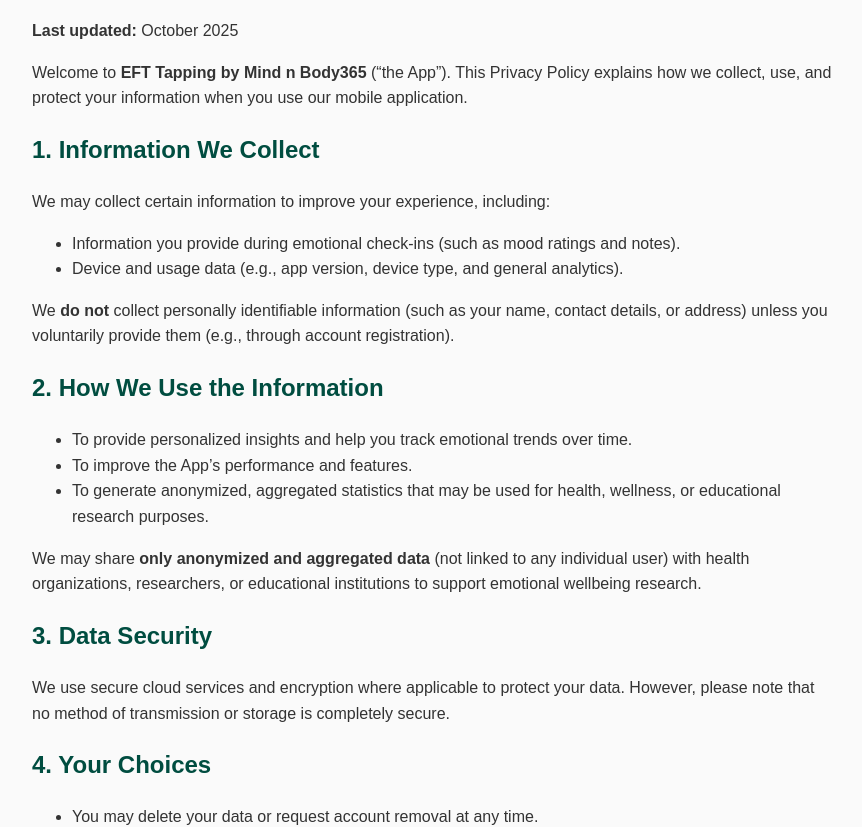
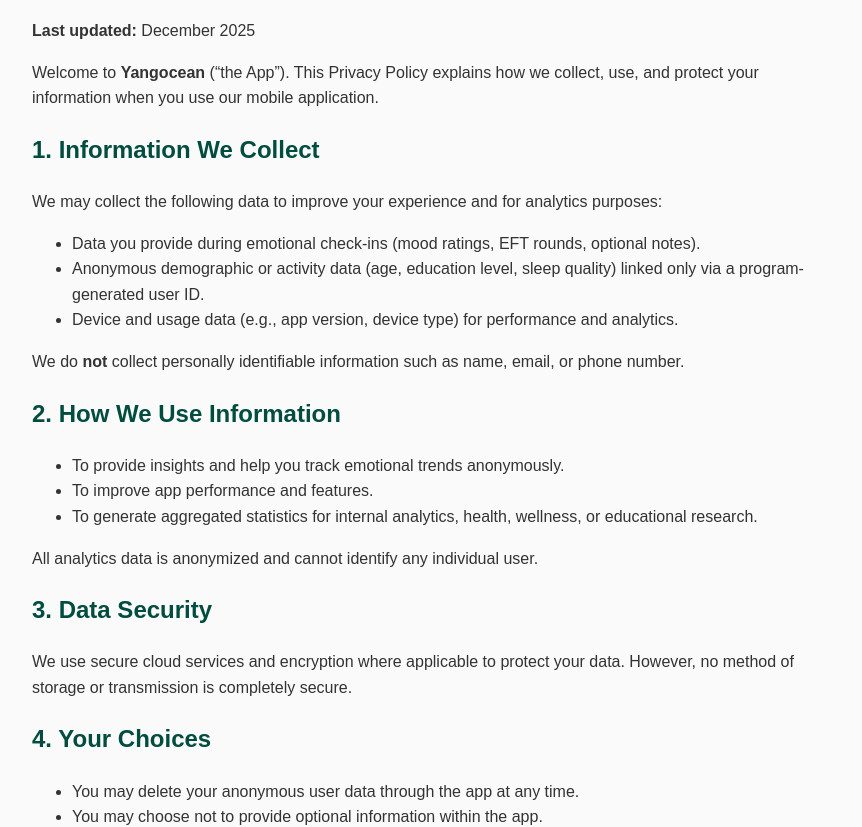
Before and after one commit to Happy-Community/privacy-policy, a plain HTML site: page index.html in a window 1280 px wide. Shown: the part 124-951 px from the top of the page, without its empty margins (208-1070 px from the left). Drawn offline with Linux system fonts and the light colour scheme.

Commit message:
Add initial Yangocean privacy policy

```diff
--- a/index.html
+++ b/index.html
@@ -3,7 +3,7 @@
 <head>
   <meta charset="UTF-8" />
   <meta name="viewport" content="width=device-width, initial-scale=1.0" />
-  <title>Privacy Policy - EFT Tapping by Mind n Body365</title>
+  <title>Privacy Policy - Yangocean</title>
   <style>
     body {
       font-family: Arial, sans-serif;
@@ -31,61 +31,51 @@
 <body>
 
   <h1>Privacy Policy</h1>
-  <p><strong>Last updated:</strong> October 2025</p>
+  <p><strong>Last updated:</strong> December 2025</p>
 
-  <p>Welcome to <strong>EFT Tapping by Mind n Body365</strong> (“the App”). This Privacy Policy explains how we collect, use, and protect your information when you use our mobile application.</p>
+  <p>Welcome to <strong>Yangocean</strong> (“the App”). This Privacy Policy explains how we collect, use, and protect your information when you use our mobile application.</p>
 
   <h2>1. Information We Collect</h2>
-  <p>We may collect certain information to improve your experience, including:</p>
+  <p>We may collect the following data to improve your experience and for analytics purposes:</p>
   <ul>
-    <li>Information you provide during emotional check-ins (such as mood ratings and notes).</li>
-    <li>Device and usage data (e.g., app version, device type, and general analytics).</li>
+    <li>Data you provide during emotional check-ins (mood ratings, EFT rounds, optional notes).</li>
+    <li>Anonymous demographic or activity data (age, education level, sleep quality) linked only via a program-generated user ID.</li>
+    <li>Device and usage data (e.g., app version, device type) for performance and analytics.</li>
   </ul>
+  <p>We do <strong>not</strong> collect personally identifiable information such as name, email, or phone number.</p>
 
-  <p>We <strong>do not</strong> collect personally identifiable information (such as your name, contact details, or address) unless you voluntarily provide them (e.g., through account registration).</p>
-
-  <h2>2. How We Use the Information</h2>
+  <h2>2. How We Use Information</h2>
   <ul>
-    <li>To provide personalized insights and help you track emotional trends over time.</li>
-    <li>To improve the App’s performance and features.</li>
-    <li>To generate anonymized, aggregated statistics that may be used for health, wellness, or educational research purposes.</li>
+    <li>To provide insights and help you track emotional trends anonymously.</li>
+    <li>To improve app performance and features.</li>
+    <li>To generate aggregated statistics for internal analytics, health, wellness, or educational research.</li>
   </ul>
-
-  <p>We may share <strong>only anonymized and aggregated data</strong> (not linked to any individual user) with health organizations, researchers, or educational institutions to support emotional wellbeing research.</p>
+  <p>All analytics data is anonymized and cannot identify any individual user.</p>
 
   <h2>3. Data Security</h2>
-  <p>We use secure cloud services and encryption where applicable to protect your data. However, please note that no method of transmission or storage is completely secure.</p>
+  <p>We use secure cloud services and encryption where applicable to protect your data. However, no method of storage or transmission is completely secure.</p>
 
   <h2>4. Your Choices</h2>
   <ul>
-    <li>You may delete your data or request account removal at any time.</li>
-    <li>You may choose not to provide optional information within the App.</li>
+    <li>You may delete your anonymous user data through the app at any time.</li>
+    <li>You may choose not to provide optional information within the app.</li>
   </ul>
 
   <h2>5. Children’s Privacy</h2>
-<p>The App can be used by all users, including those under 16. For users aged 16 and below, we do not collect or store personal data such as name, email, or location. Only anonymized activity data (e.g., sleep quality, daily activity) may be stored for aggregate insights. If we become aware that any personal data from a user under 16 has been collected, we will delete it promptly.</p>
+  <p>The App can be used by all users, including those under 16. We do not collect or store personally identifiable information from users under 16. Only anonymous activity data (e.g., mood, sleep quality) may be stored for aggregated insights.</p>
 
   <h2>6. Third-Party Services</h2>
-  <p>The App uses trusted third-party services such as Supabase for data storage and authentication. These services have their own privacy policies governing how they handle information.</p>
+  <p>The App uses trusted third-party services such as Supabase for data storage. These services have their own privacy policies governing how they handle information. See <a href="https://supabase.com/privacy" target="_blank">Supabase Privacy Policy</a>.</p>
 
   <h2>7. Changes to This Policy</h2>
   <p>We may update this Privacy Policy from time to time. Any updates will be reflected with a revised “Last updated” date above.</p>
 
   <h2>8. Contact Us</h2>
   <p>If you have any questions about this Privacy Policy or your data, please contact us at:</p>
-
   <p><strong>Email:</strong> <a href="mailto:happycommunity.apps@gmail.com">happycommunity.apps@gmail.com</a></p>
-  <h2 id="delete-account">Delete Account / Delete Data</h2>
-  <p>
-  Adult users can request deletion of their account data by sending an email to <a href="mailto:happycommunity.apps@gmail.com">happycommunity.apps@gmail.com</a>.
-  Users must provide the email address associated with their account.
-  </p>
-  <p>
-  Minor users’ sensitive data is cleared locally in the app while allowing anonymous use.
-  </p>
 
   <footer>
-    <p>© 2025 Mind n Body365. All rights reserved.</p>
+    <p>© 2025 Yangocean. All rights reserved.</p>
   </footer>
 
 </body>
```
